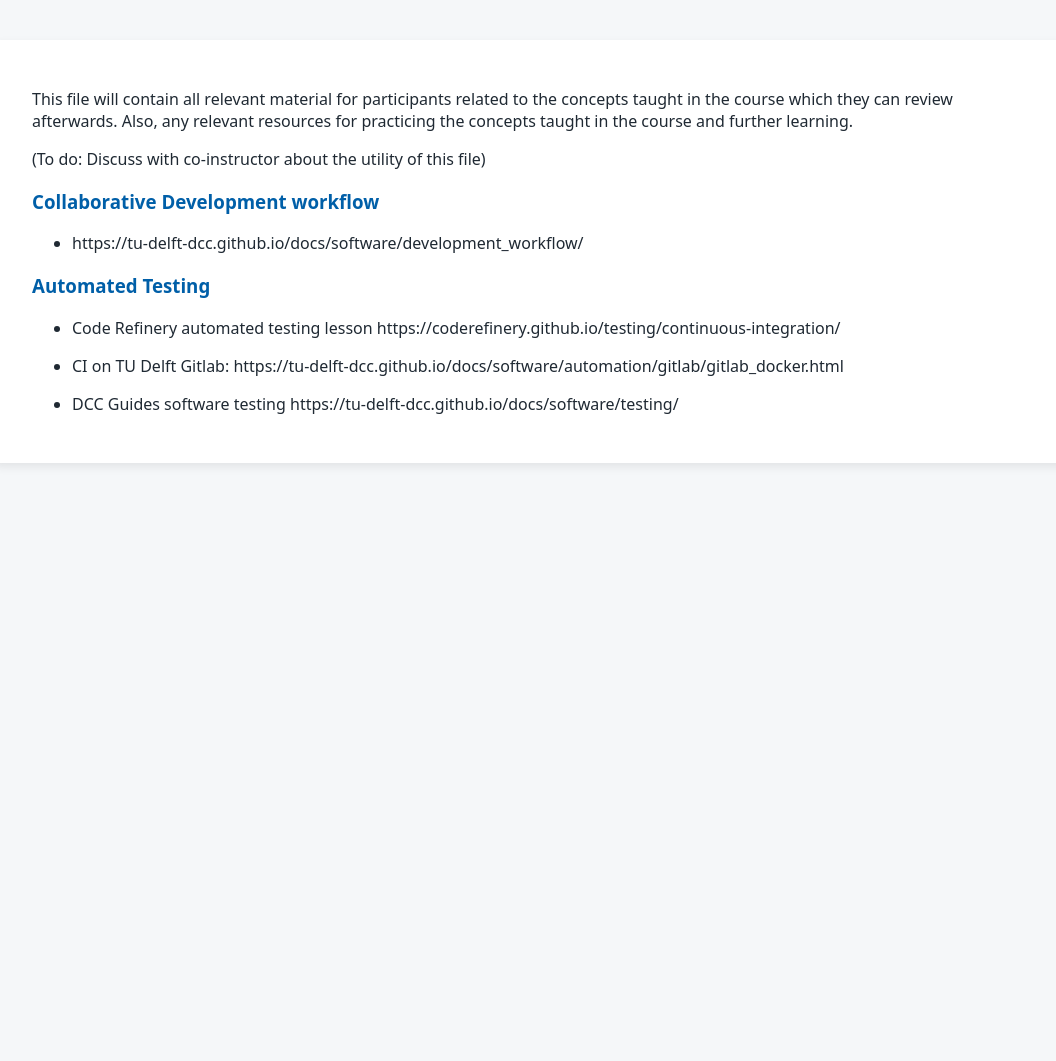
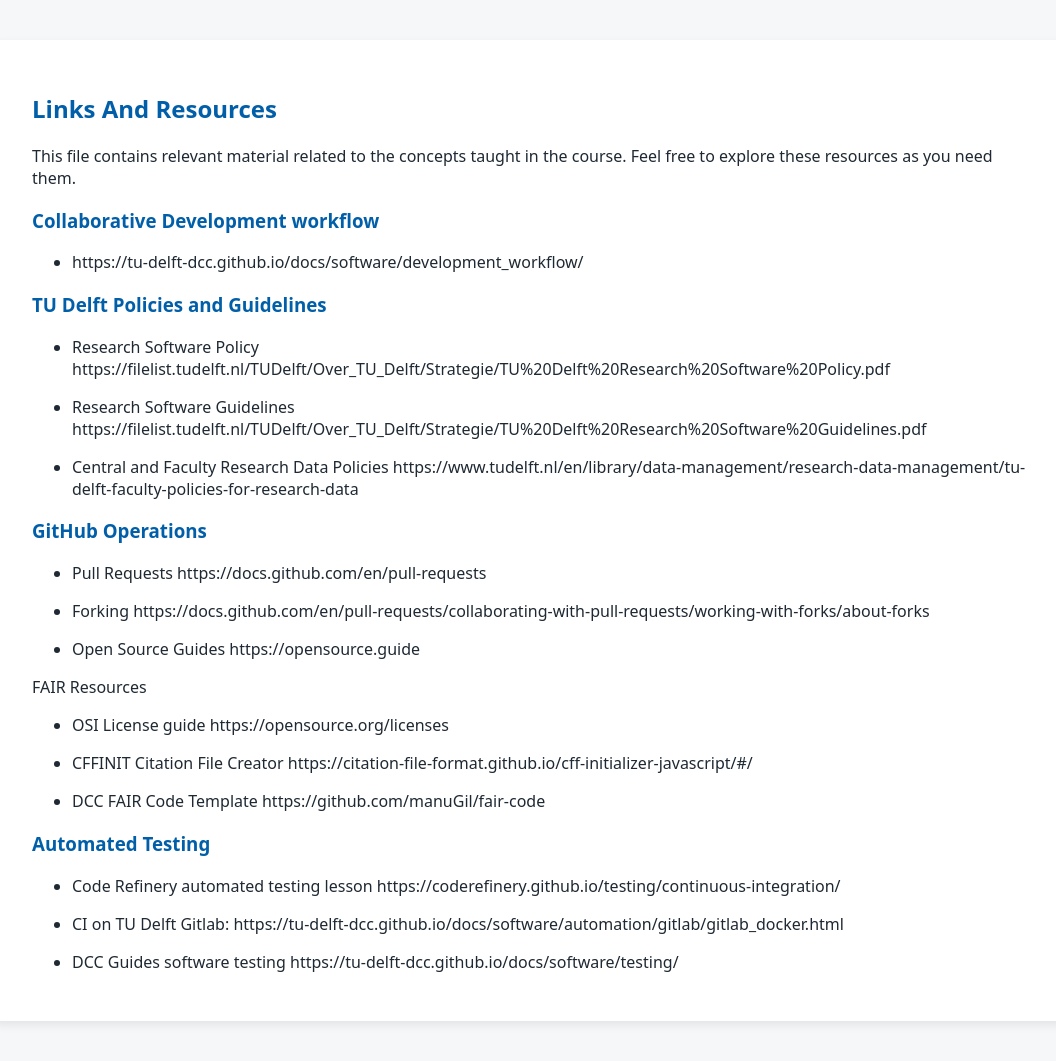
Before and after one commit to tu-delft-library/collaborative_software_development, a Jekyll site: the page built from material_for_participants/resources.md, in a window 1280 px wide. Shown: the whole page, without its empty margins (108-1164 px from the left). Built offline with Jekyll 4.4.1, drawn with Linux system fonts in a browser that asks for light colours; our own code applies the rules of GitHub Pages for plain Markdown files; before the commit the page ends 900 px from its top, so only the background shows below that.

Commit message:
Added links to Resources file

```diff
--- a/material_for_participants/resources.md
+++ b/material_for_participants/resources.md
@@ -1,7 +1,6 @@
-This file will contain all relevant material for participants related to the concepts taught in the course which they can review afterwards. Also, any relevant resources for practicing the concepts taught in the course and further learning.
+## Links And Resources
 
-(To do: Discuss with co-instructor about the utility of this file)
-
+This file contains relevant material related to the concepts taught in the course. Feel free to explore these resources as you need them.
 
 
 ### Collaborative Development workflow
@@ -9,9 +8,29 @@ This file will contain all relevant material for participants related to the con
 - https://tu-delft-dcc.github.io/docs/software/development_workflow/
 
 
+### TU Delft Policies and Guidelines
 
+- Research Software Policy https://filelist.tudelft.nl/TUDelft/Over_TU_Delft/Strategie/TU%20Delft%20Research%20Software%20Policy.pdf
 
+- Research Software Guidelines https://filelist.tudelft.nl/TUDelft/Over_TU_Delft/Strategie/TU%20Delft%20Research%20Software%20Guidelines.pdf
 
+- Central and Faculty Research Data Policies https://www.tudelft.nl/en/library/data-management/research-data-management/tu-delft-faculty-policies-for-research-data
+
+### GitHub Operations
+
+- Pull Requests https://docs.github.com/en/pull-requests
+
+- Forking https://docs.github.com/en/pull-requests/collaborating-with-pull-requests/working-with-forks/about-forks
+
+- Open Source Guides https://opensource.guide
+
+FAIR Resources
+
+- OSI License guide https://opensource.org/licenses
+
+- CFFINIT Citation File Creator https://citation-file-format.github.io/cff-initializer-javascript/#/
+
+- DCC FAIR Code Template https://github.com/manuGil/fair-code
 
 ### Automated Testing
 
```
